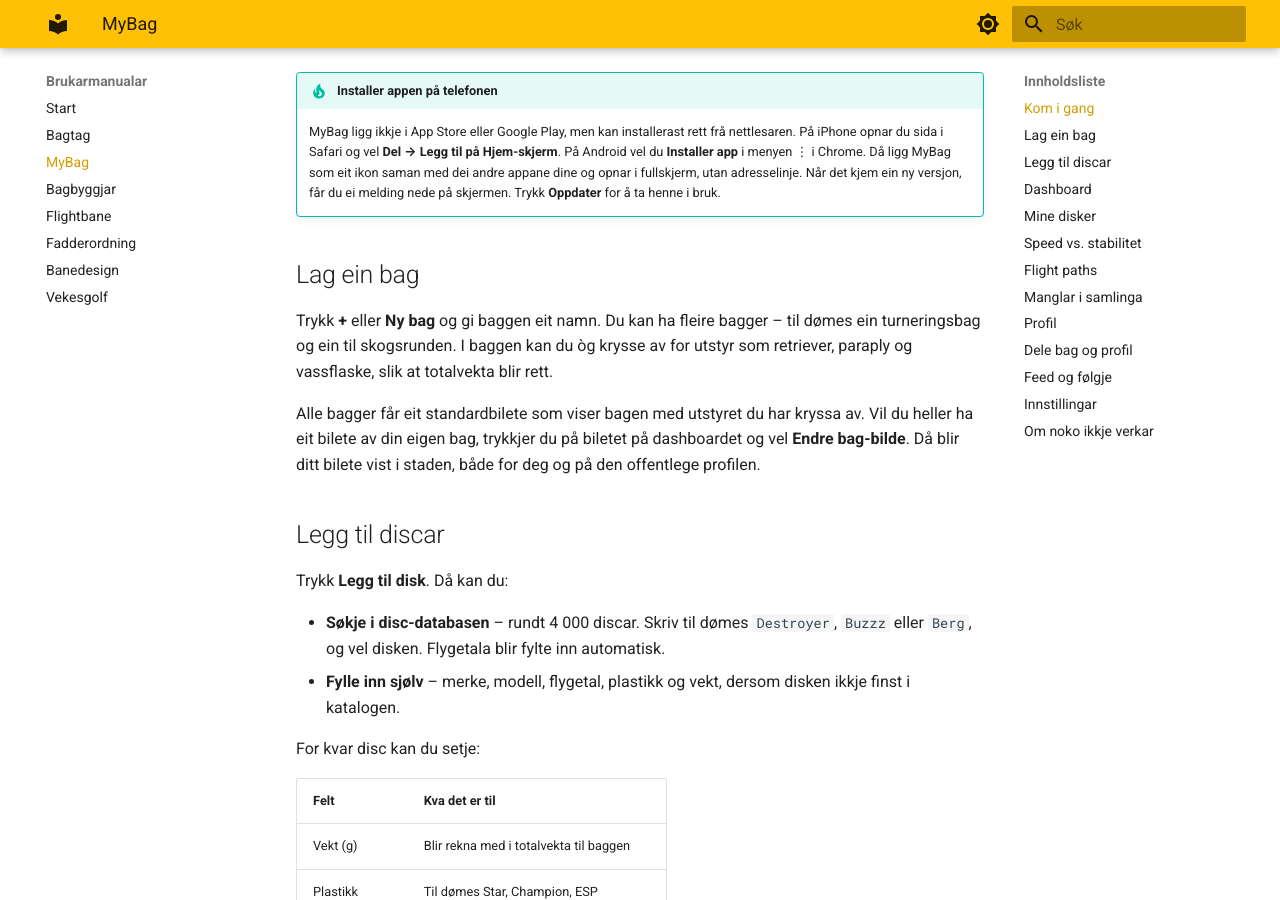
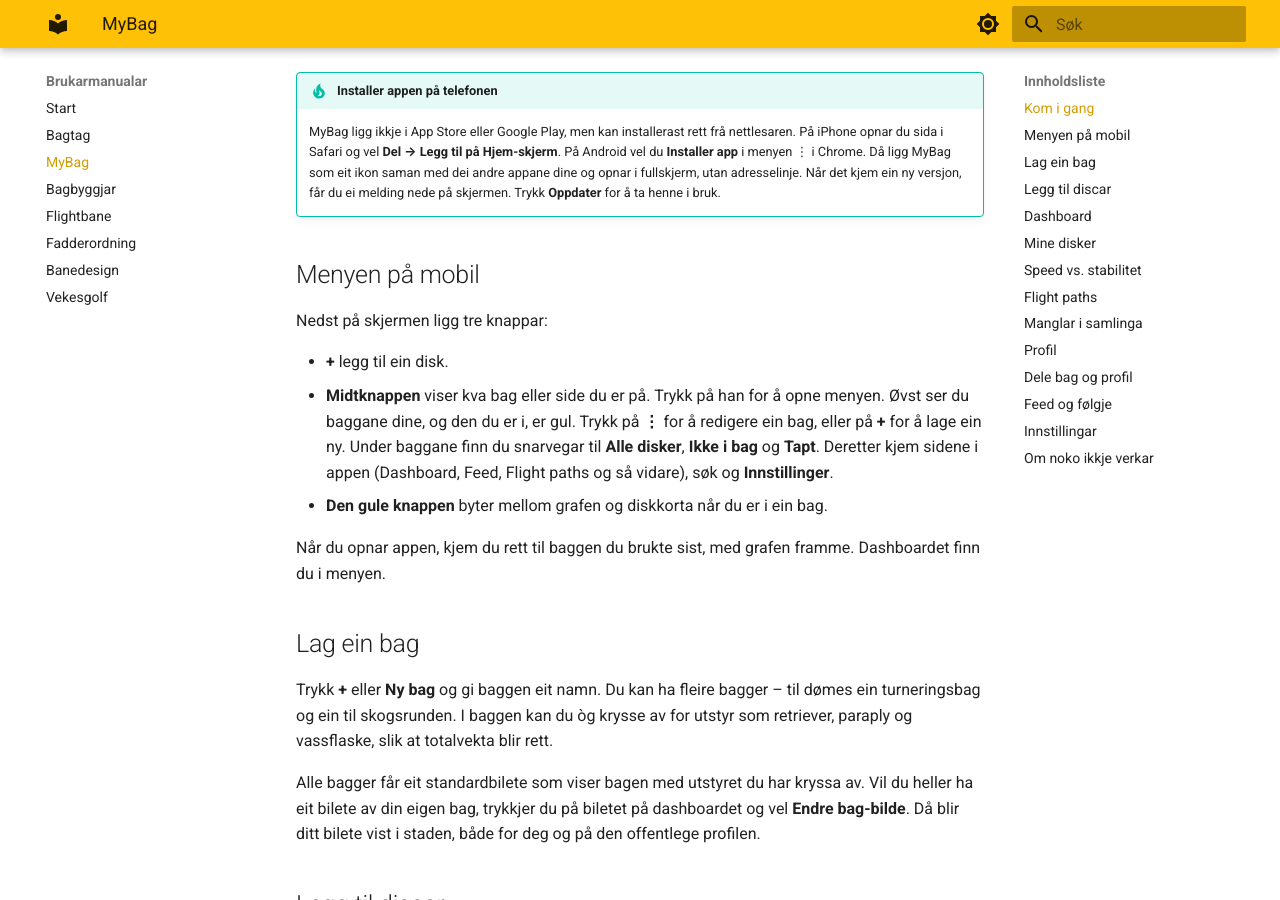
Before and after one commit to hanses89/manuals, an MkDocs documentation site: the page built from docs/bag.md, in a window 1280 px wide and 900 px high, scrolled down 615 px. Built offline with MkDocs 1.6.1 and Material for MkDocs 9.7.7, drawn with Linux system fonts in a browser that asks for light colours; some of the changed text lies outside the part shown.

Commit message:
manual: sync from bag.kvamdgs.no @ 531541ccbc1f841a392675007253706b4cabf390

```diff
--- a/docs/bag.md
+++ b/docs/bag.md
@@ -29,6 +29,22 @@ nettbrett og PC.
     Då ligg MyBag som eit ikon saman med dei andre appane dine og opnar i
     fullskjerm, utan adresselinje. Når det kjem ein ny versjon, får du ei
     melding nede på skjermen. Trykk **Oppdater** for å ta henne i bruk.
+
+## Menyen på mobil
+
+Nedst på skjermen ligg tre knappar:
+
+- **+** legg til ein disk.
+- **Midtknappen** viser kva bag eller side du er på. Trykk på han for å opne
+  menyen. Øvst ser du baggane dine, og den du er i, er gul. Trykk på **⋮** for
+  å redigere ein bag, eller på **+** for å lage ein ny. Under baggane finn du
+  snarvegar til **Alle disker**, **Ikke i bag** og **Tapt**. Deretter kjem
+  sidene i appen (Dashboard, Feed, Flight paths og så vidare), søk og
+  **Innstillinger**.
+- **Den gule knappen** byter mellom grafen og diskkorta når du er i ein bag.
+
+Når du opnar appen, kjem du rett til baggen du brukte sist, med grafen
+framme. Dashboardet finn du i menyen.
 
 ## Lag ein bag
 
@@ -96,6 +112,11 @@ i staden for å slette, så held historikken seg.
 Inne i ein bag finn du grafen som plottar discane etter fart og stabilitet.
 Klumpar dei seg saman ein stad, har du fleire discar som gjer den same jobben.
 
+På mobil fyller grafen heile skjermen. Trykk på den gule knappen nede til
+høgre for å sjå discane som kort i staden: bilete, flygetal og plastikk og
+vekt. Under **Valg** over korta legg du til nye discar, hentar discar frå
+samlinga, ser kva baggen manglar, eller vel alle.
+
 ## Flight paths
 
 Vel ut discar frå ein bag og sjå flygekurvene teikna oppå kvarandre, sett
@@ -157,8 +178,8 @@ vel du om andre kan bla i discane dine, og om grafane skal snuast for
 venstrehendt kasting. Under **Konto** ser du e-posten din. Same stad loggar du
 ut. Alt som blir vist på profilen, endrar du under **Profil → Rediger**.
 
-Kvar side har si eiga adresse, til dømes `bag.kvamdgs.no/disker` og
-`bag.kvamdgs.no/baggar/namnet-pa-bagen`. Lastar du sida på nytt, blir du
+Kvar side har si eiga adresse, til dømes `bag.kvamdgs.no/disker`,
+`bag.kvamdgs.no/dashboard` og `bag.kvamdgs.no/baggar/namnet-pa-bagen`. Lastar du sida på nytt, blir du
 verande der du var, og tilbake-knappen går til førre side i appen.
 
 ## Om noko ikkje verkar
```
